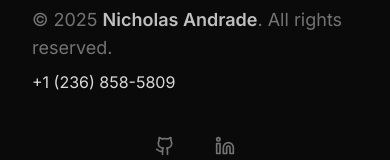
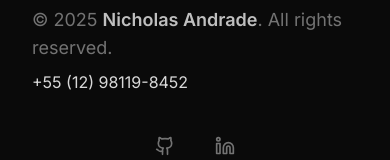
Before and after one commit to Nichk2/nicholas_portfolio, a React (Vite) app: page /#/aboutme in a window 390 px wide. Shown: the part 2983-3143 px from the top of the page. Built offline with nearby package versions, Linux system fonts and the light colour scheme.

Commit message:
Phone number change

```diff
--- a/src/pages/About.tsx
+++ b/src/pages/About.tsx
@@ -207,7 +207,7 @@ const About = () => {
               All rights reserved.
             </p>
             <p className="mt-2">
-              +1 (236) 858-5809
+              +55 (12) 98119-8452
             </p>
             </div>
             <div className="flex gap-6">
```
